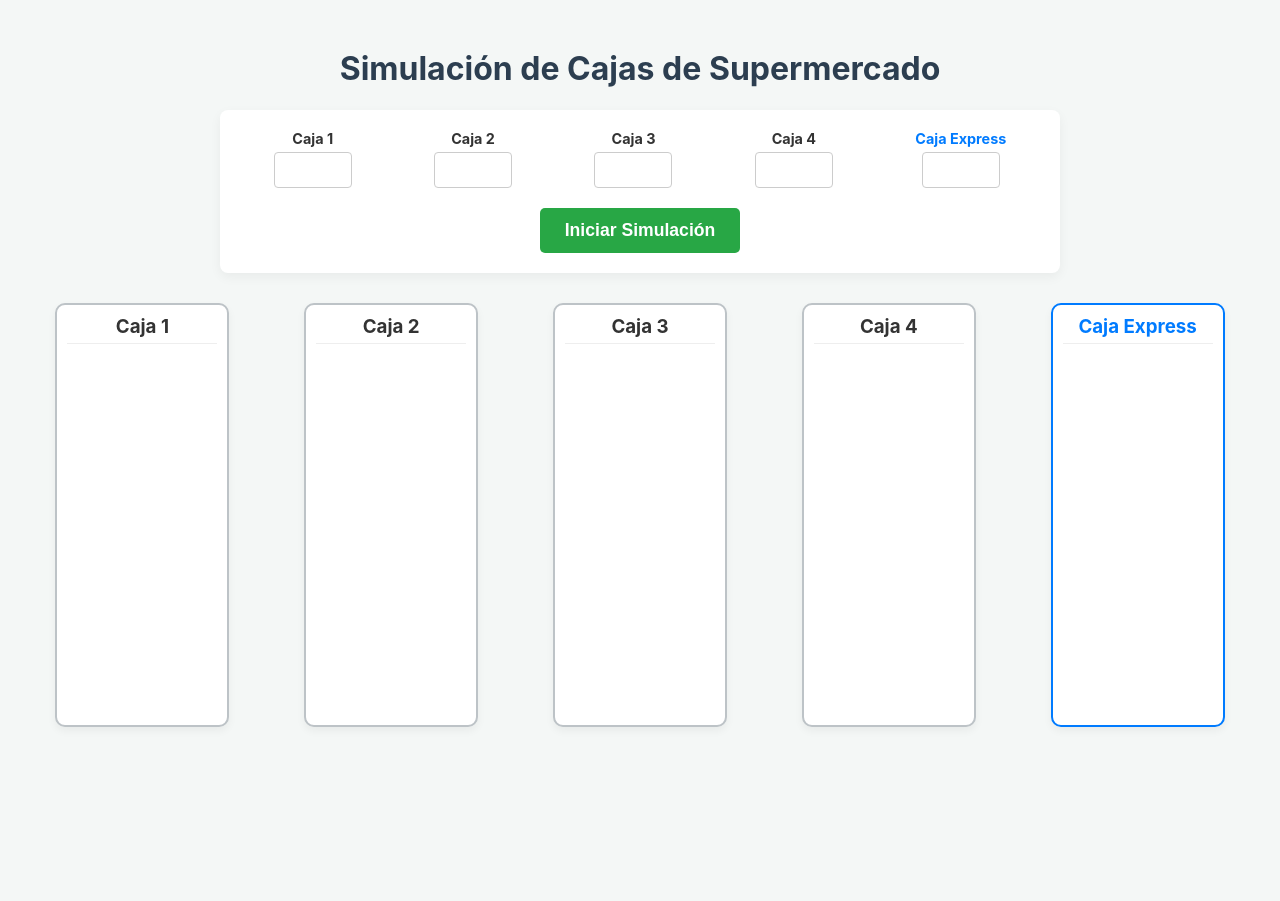
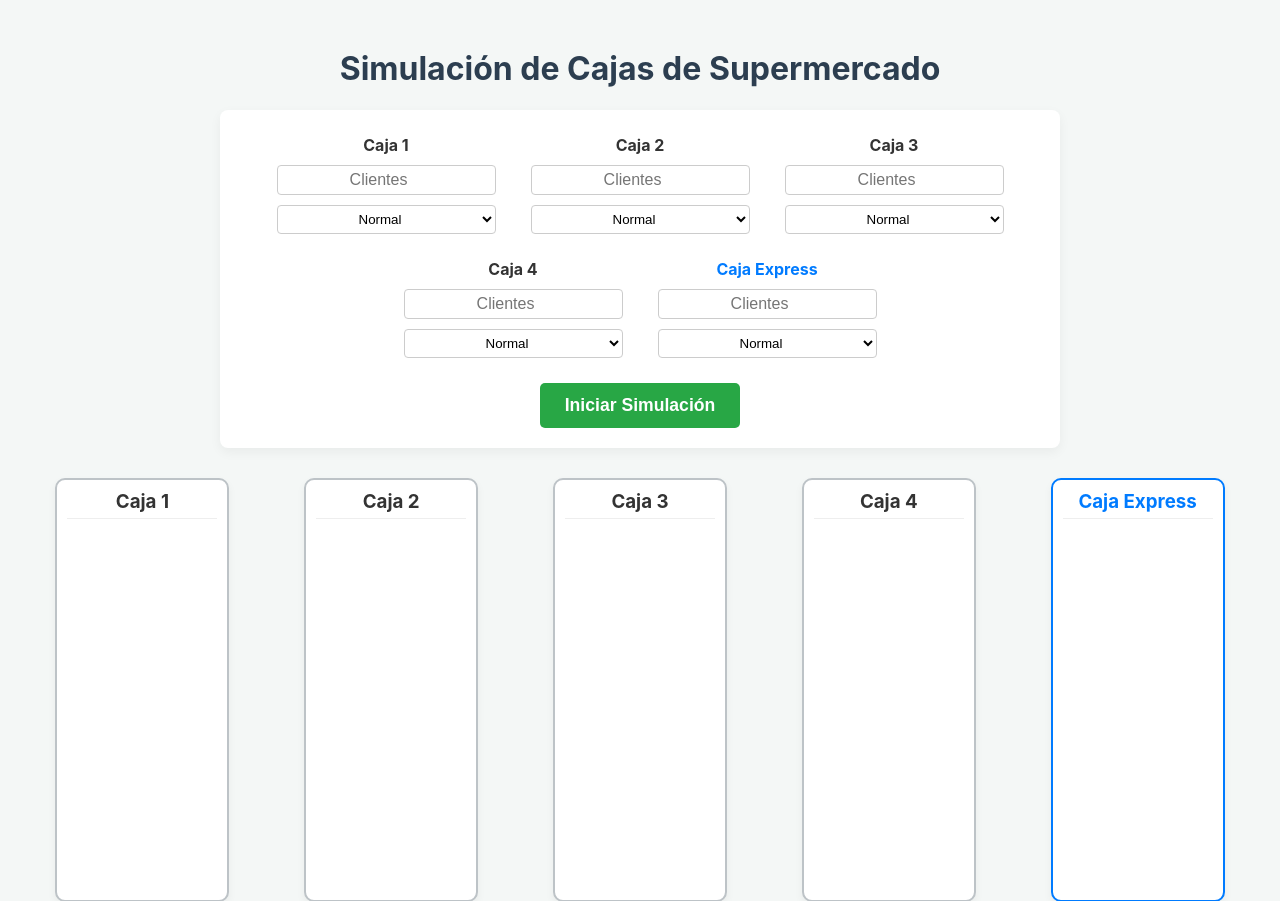
Before and after one commit to vinirmn007/ModeloCajeros, a Flask app: page / in a window 1280 px wide. Shown: the top 901 px of the page. Before the commit the page ends 727 px from the top, so only its background shows below. Run offline with Flask 3, Linux system fonts and the light colour scheme.

Commit message:
tipo_cajero

```diff
--- a/app.py
+++ b/app.py
@@ -13,8 +13,9 @@ def index():
 
 
 def ejecutar_simulacion_caja(cantidad, tipo_cajero="normal", tipo_cliente="normal"):
-    #usa las clases del backend para mostrar en el fronted
-    caja_simulada = Caja("normal")
+    # esta función ya estaba bien, recibe 'tipo_cajero'
+    # usa las clases del backend para mostrar en el fronted
+    caja_simulada = Caja(tipo_cajero) # <-- Usa el parámetro recibido
     generar_clientes(caja_simulada, cantidad, tipo=tipo_cliente)
 
     tiempos_individuales = []
@@ -34,20 +35,33 @@ def ejecutar_simulacion_caja(cantidad, tipo_cajero="normal", tipo_cliente="norma
 
 @app.route('/simular', methods=['GET'])
 def simular():
-    """Esta es tu API, no cambia nada."""
     n1 = int(request.args.get('n1', 0))
+    tipo1 = request.args.get('tipo1', 'normal')
+
     n2 = int(request.args.get('n2', 0))
+    tipo2 = request.args.get('tipo2', 'normal')
+
     n3 = int(request.args.get('n3', 0))
+    tipo3 = request.args.get('tipo3', 'normal')
+
     n4 = int(request.args.get('n4', 0))
+    tipo4 = request.args.get('tipo4', 'normal')
+
     #n5 = int(request.args.get('n5', 0))
+    #tipo5 = request.args.get('tipo5', 'normal')
+
     n_exp = int(request.args.get('n_exp', 0))
+    tipo_exp = request.args.get('tipo_exp', 'normal')
 
-    tiempos1, arts1, total1 = ejecutar_simulacion_caja(n1, "normal") #cambiar a principiante
-    tiempos2, arts2, total2 = ejecutar_simulacion_caja(n2, "normal")
-    tiempos3, arts3, total3 = ejecutar_simulacion_caja(n3, "normal")
-    tiempos4, arts4, total4 = ejecutar_simulacion_caja(n4, "normal")
-    #tiempos5, arts5, total5 = ejecutar_simulacion_caja(n5, "normal")
-    tiempos_exp, arts_exp, total_exp = ejecutar_simulacion_caja(n_exp, "normal", "express")
+
+    tiempos1, arts1, total1 = ejecutar_simulacion_caja(n1, tipo1)
+    tiempos2, arts2, total2 = ejecutar_simulacion_caja(n2, tipo2)
+    tiempos3, arts3, total3 = ejecutar_simulacion_caja(n3, tipo3)
+    tiempos4, arts4, total4 = ejecutar_simulacion_caja(n4, tipo4)
+    #tiempos5, arts5, total5 = ejecutar_simulacion_caja(n5, tipo5)
+
+    #la caja express también tiene tipo de cajero, pero su tipo de cliente es "express"
+    tiempos_exp, arts_exp, total_exp = ejecutar_simulacion_caja(n_exp, tipo_exp, "express")
 
     datos_simulacion = {
         "caja1": {"tiempos": tiempos1, "articulos": arts1},
--- a/caja.py
+++ b/caja.py
@@ -5,7 +5,6 @@ class Caja:
         self.tipo_cajero = tipo_cajero
         self.clientes = []
 
-        # Definir tiempo de escaneo según tipo
         if tipo_cajero == "principiante":
             self.tiempo_escaneo = random.randint(3,4)
         elif tipo_cajero == "normal":
--- a/pruebas.py
+++ b/pruebas.py
@@ -17,7 +17,7 @@ def ejecutar_una_simulacion_silenciosa():
         caja1 = Caja('normal')
         caja2 = Caja('normal')
         caja3 = Caja('normal')
-        caja4 = Caja('principiante')
+        caja4 = Caja('normal')
 
         caja_express = Caja('normal') #random.choice(["normal", "principiante"])
 
@@ -64,7 +64,7 @@ def ejecutar_simulacion_masiva(numero_de_rondas=100):
 
         if ganador:
             # ganador
-            print(f"Ronda {i + 1}: El ganador es 🟢 {ganador}")
+            #print(f"Ronda {i + 1}: El ganador es 🟢 {ganador}")
 
             #contar victorias
             if ganador in conteo_victorias:
@@ -76,4 +76,4 @@ def ejecutar_simulacion_masiva(numero_de_rondas=100):
         print(f"{nombre}: {victorias} victorias")
 
 if __name__ == "__main__":
-    ejecutar_simulacion_masiva(100)
+    ejecutar_simulacion_masiva(1000)
--- a/static/styles.css
+++ b/static/styles.css
@@ -151,3 +151,31 @@ h1 {
     font-weight: bold;
     color: #28a745;
 }
+
+.control-caja {
+    display: flex;
+    flex-direction: column;
+    align-items: center;
+    margin: 5px 10px;
+    min-width: 110px;
+}
+.control-caja label {
+    margin-bottom: 5px;
+    font-size: 1em;
+    font-weight: bold;
+}
+.control-caja input[type="number"], .control-caja select {
+    width: 100%;
+    padding: 5px;
+    box-sizing: border-box;
+    text-align: center;
+}
+.control-caja select {
+    margin-top: 5px;
+    border: 1px solid #ccc;
+    border-radius: 4px;
+    background-color: white;
+}
+.grupo-inputs {
+    justify-content: center;
+}
--- a/templates/simulacion.html
+++ b/templates/simulacion.html
@@ -7,36 +7,63 @@
 
     <link rel="stylesheet" href="{{ url_for('static', filename='styles.css') }}">
 
+
 </head>
 <body>
     <h1>Simulación de Cajas de Supermercado</h1>
     <div class="controles">
         <div class="grupo-inputs">
+
             <div class="control-caja">
                 <label for="n-caja1">Caja 1</label>
-                <input type="number" id="n-caja1" min="0">
+                <input type="number" id="n-caja1" min="0" placeholder="Clientes">
+                <select id="tipo-caja1">
+                    <option value="normal" selected>Normal</option>
+                    <option value="principiante">Principiante</option>
+                </select>
             </div>
+
             <div class="control-caja">
                 <label for="n-caja2">Caja 2</label>
-                <input type="number" id="n-caja2" min="0">
+                <input type="number" id="n-caja2" min="0" placeholder="Clientes">
+                <select id="tipo-caja2">
+                    <option value="normal" selected>Normal</option>
+                    <option value="principiante">Principiante</option>
+                </select>
             </div>
+
             <div class="control-caja">
                 <label for="n-caja3">Caja 3</label>
-                <input type="number" id="n-caja3" min="0">
+                <input type="number" id="n-caja3" min="0" placeholder="Clientes">
+                <select id="tipo-caja3">
+                    <option value="normal" selected>Normal</option>
+                    <option value="principiante">Principiante</option>
+                </select>
             </div>
+
             <div class="control-caja">
                 <label for="n-caja4">Caja 4</label>
-                <input type="number" id="n-caja4" min="0">
+                <input type="number" id="n-caja4" min="0" placeholder="Clientes">
+                <select id="tipo-caja4">
+                    <option value="normal" selected>Normal</option>
+                    <option value="principiante">Principiante</option>
+                </select>
             </div>
-            <!-- <div class="control-caja">
-                <label for="n-caja5">Caja 5</label>
-                <input type="number" id="n-caja5" min="0">
-            </div> -->
+
             <div class="control-caja">
                 <label for="n-caja-express" style="color: #007bff;">Caja Express</label>
-                <input type="number" id="n-caja-express" min="0">
+                <input type="number" id="n-caja-express" min="0" placeholder="Clientes">
+                <select id="tipo-caja-express">
+                    <option value="normal" selected>Normal</option>
+                    <option value="principiante">Principiante</option>
+                </select>
             </div>
+
         </div>
+        <!-- <div class="control-velocidad">
+            <input type="checkbox" id="check-velocidad">
+            <label for="check-velocidad">Acelerar Simulación (x4)</label>
+        </div> -->
         <button id="btn-simular">Iniciar Simulación</button>
     </div>
 
@@ -59,10 +86,6 @@
             <h3>Caja 4</h3>
             <div class="fila" id="fila-caja4"></div>
         </div>
-        <!-- <div class="caja" id="caja5">
-            <h3>Caja 5</h3>
-            <div class="fila" id="fila-caja5"></div>
-        </div> -->
         <div class="caja express" id="caja-express">
             <h3>Caja Express</h3>
             <div class="fila" id="fila-caja-express"></div>
@@ -136,16 +159,35 @@
             resultadosDiv.style.display = 'none';
             resultadosDiv.innerHTML = '';
 
+            // --- LECTURA DE DATOS (MODIFICADO) ---
             const n1 = document.getElementById('n-caja1').value;
+            const tipo1 = document.getElementById('tipo-caja1').value; // NUEVO
+
             const n2 = document.getElementById('n-caja2').value;
+            const tipo2 = document.getElementById('tipo-caja2').value; // NUEVO
+
             const n3 = document.getElementById('n-caja3').value;
+            const tipo3 = document.getElementById('tipo-caja3').value; // NUEVO
+
             const n4 = document.getElementById('n-caja4').value;
+            const tipo4 = document.getElementById('tipo-caja4').value; // NUEVO
+
             //const n5 = document.getElementById('n-caja5').value;
+            //const tipo5 = document.getElementById('tipo-caja5').value; // NUEVO
+
             const n_exp = document.getElementById('n-caja-express').value;
+            const tipo_exp = document.getElementById('tipo-caja-express').value; // NUEVO
 
             let DelBackend;
             try {
-                const url = `/simular?n1=${n1}&n2=${n2}&n3=${n3}&n4=${n4}&n_exp=${n_exp}`;  //aumentar o quitar cajas &n5=${n5}
+                // --- URL (MODIFICADA) ---
+                // Añadimos los nuevos parámetros 'tipo' a la URL
+                const url = `/simular?n1=${n1}&tipo1=${tipo1}` +
+                            `&n2=${n2}&tipo2=${tipo2}` +
+                            `&n3=${n3}&tipo3=${tipo3}` +
+                            `&n4=${n4}&tipo4=${tipo4}` +
+                            `&n_exp=${n_exp}&tipo_exp=${tipo_exp}`;
+
                 const response = await fetch(url);
 
                 if (!response.ok) {
```
